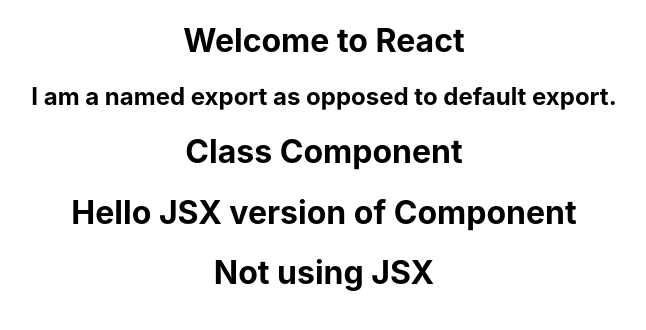
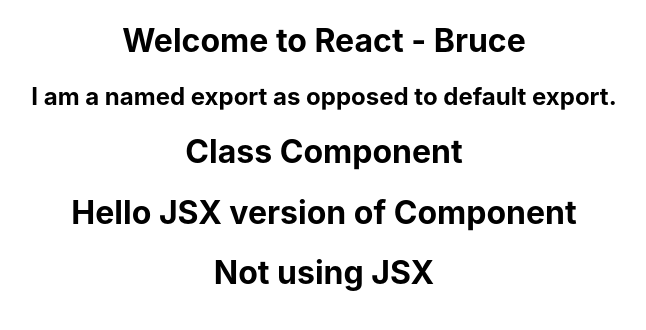
Before and after one commit to abhieshekumar/react-crash, a React (Create React App) app: page / in a window 1280 px wide. Shown: the top 330 px of the page, without its empty margins (316-962 px from the left). Built offline with nearby package versions, Linux system fonts and the light colour scheme.

Commit message:
Props passed and displayed in Component

```diff
--- a/src/App.js
+++ b/src/App.js
@@ -11,7 +11,7 @@ class App extends Component {
     /* If there is no content between the tag <Greet></Greet> we may change it to a self closing tag */
     return (
       <div className="App">
-        <Greet/>
+        <Greet name="Bruce" /> {/*To specify props for a component we specify them as attributes. Eg: name property*/}
         <Greeting/>
         <Welcome/>
         <Hello/>
--- a/src/components/Greet.js
+++ b/src/components/Greet.js
@@ -1,7 +1,11 @@
 import React from 'react'
 
 /* Greet() defines a Functional Component*/
-const Greet = () => <h1>Welcome to React</h1>
+/* Props - receives the property*/
+const Greet = (props) => {
+  return <h1>Welcome to React - { props.name }</h1>
+}
+
 
 /* The component is not connected to rest of our application
    So, let's connect it by Exporting it from Greet.js then Import it in App.js
```
